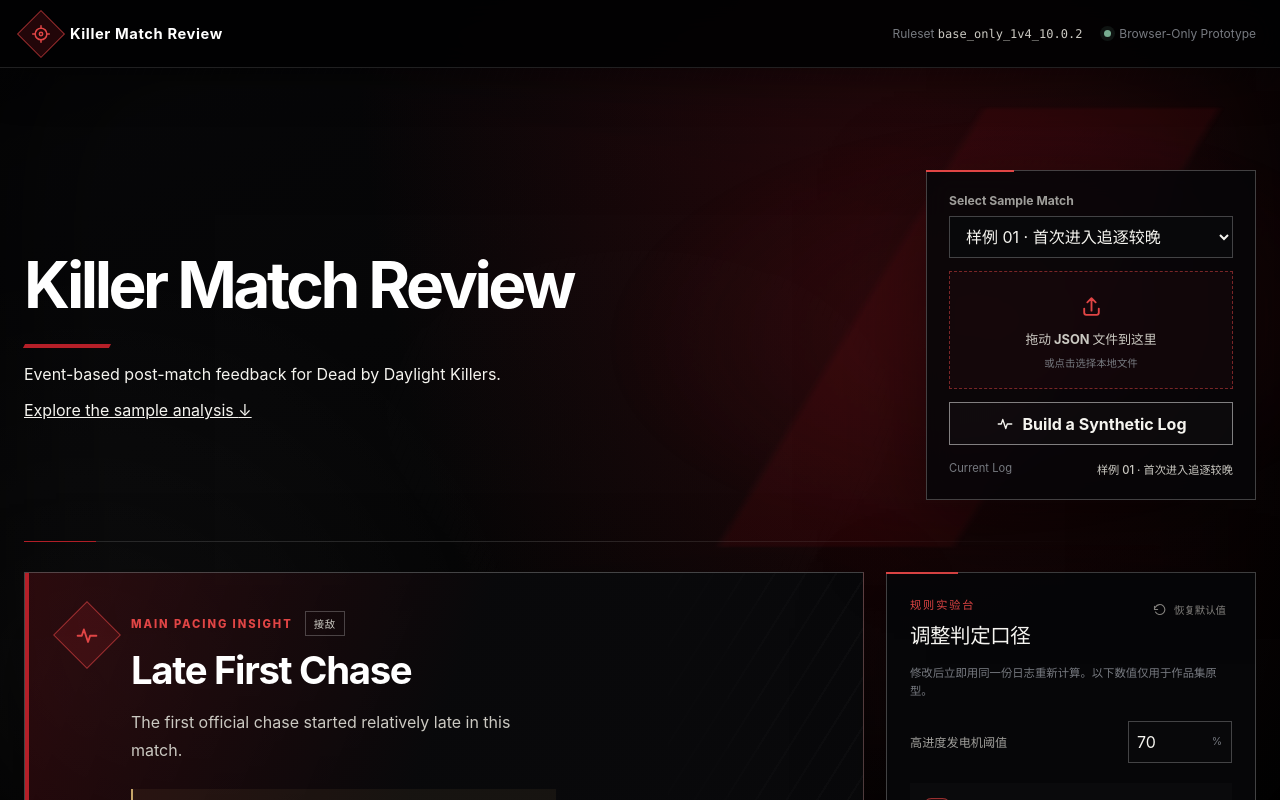
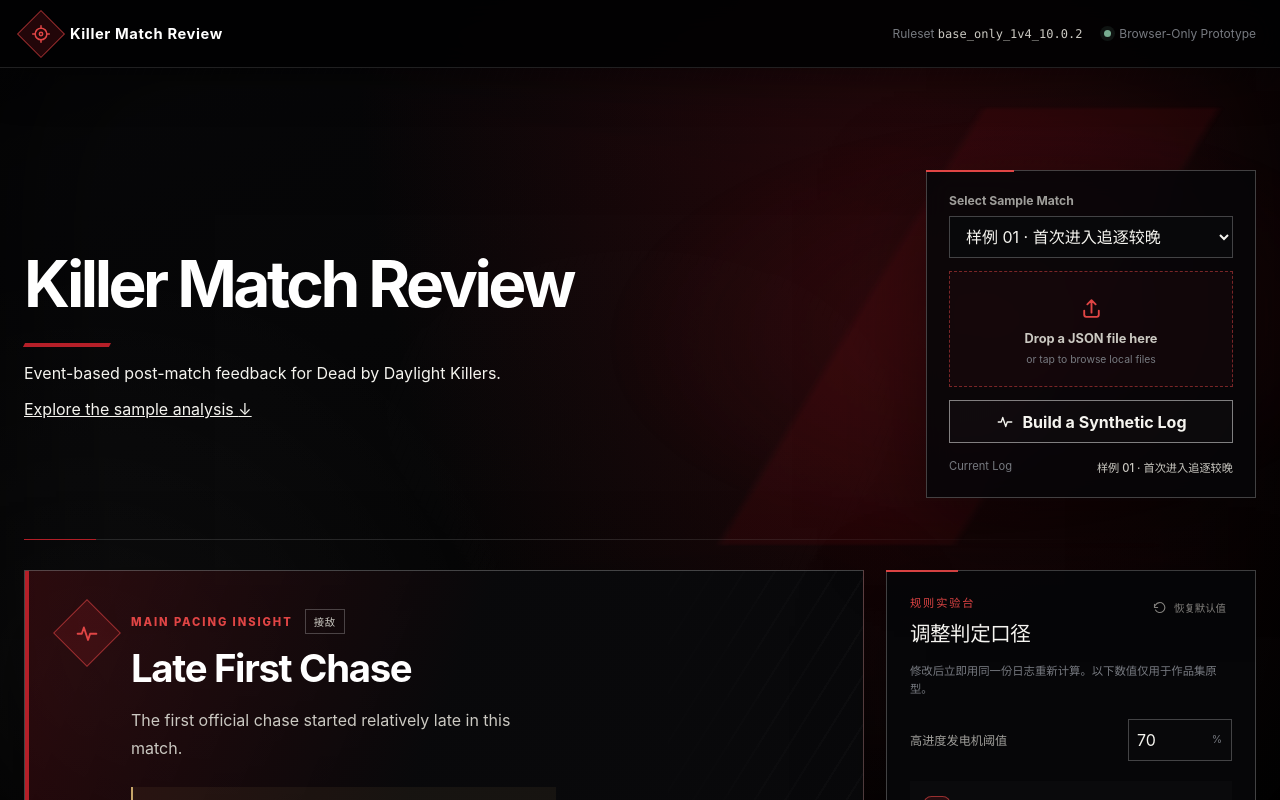
Before and after one commit to mahanggrx/killer-rhythm-review, a React (Vite) app: page / in a window 1280 px wide. Shown: the top 800 px of the page. Built offline with nearby package versions, Linux system fonts and the light colour scheme.

Commit message:
feat: translate src/components/JsonDropzone.tsx into English

```diff
--- a/src/components/JsonDropzone.tsx
+++ b/src/components/JsonDropzone.tsx
@@ -47,7 +47,7 @@ export function JsonDropzone({ onFile }: JsonDropzoneProps) {
         className="visually-hidden"
         type="file"
         accept="application/json,.json"
-        aria-label="上传 JSON 文件"
+        aria-label="Upload JSON file"
         onChange={(event) => {
           onFile(event.target.files?.[0]);
           event.target.value = "";
@@ -64,8 +64,8 @@ export function JsonDropzone({ onFile }: JsonDropzoneProps) {
         onDrop={handleDrop}
       >
         <span className="json-dropzone__icon"><Icon name="upload" /></span>
-        <strong>拖动 JSON 文件到这里</strong>
-        <small id="json-dropzone-help">或点击选择本地文件</small>
+        <strong>Drop a JSON file here</strong>
+        <small id="json-dropzone-help">or tap to browse local files</small>
       </button>
     </>
   );
```
